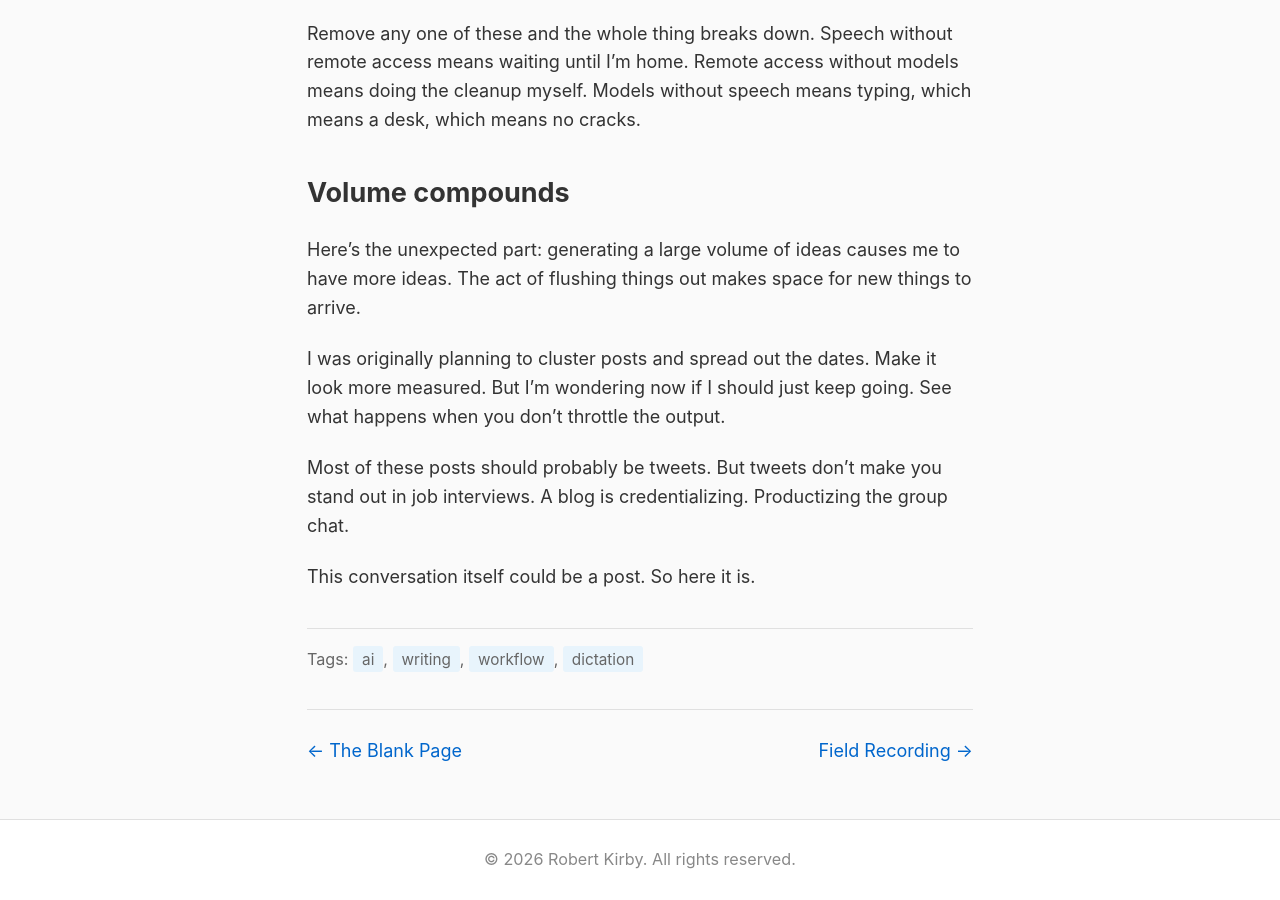
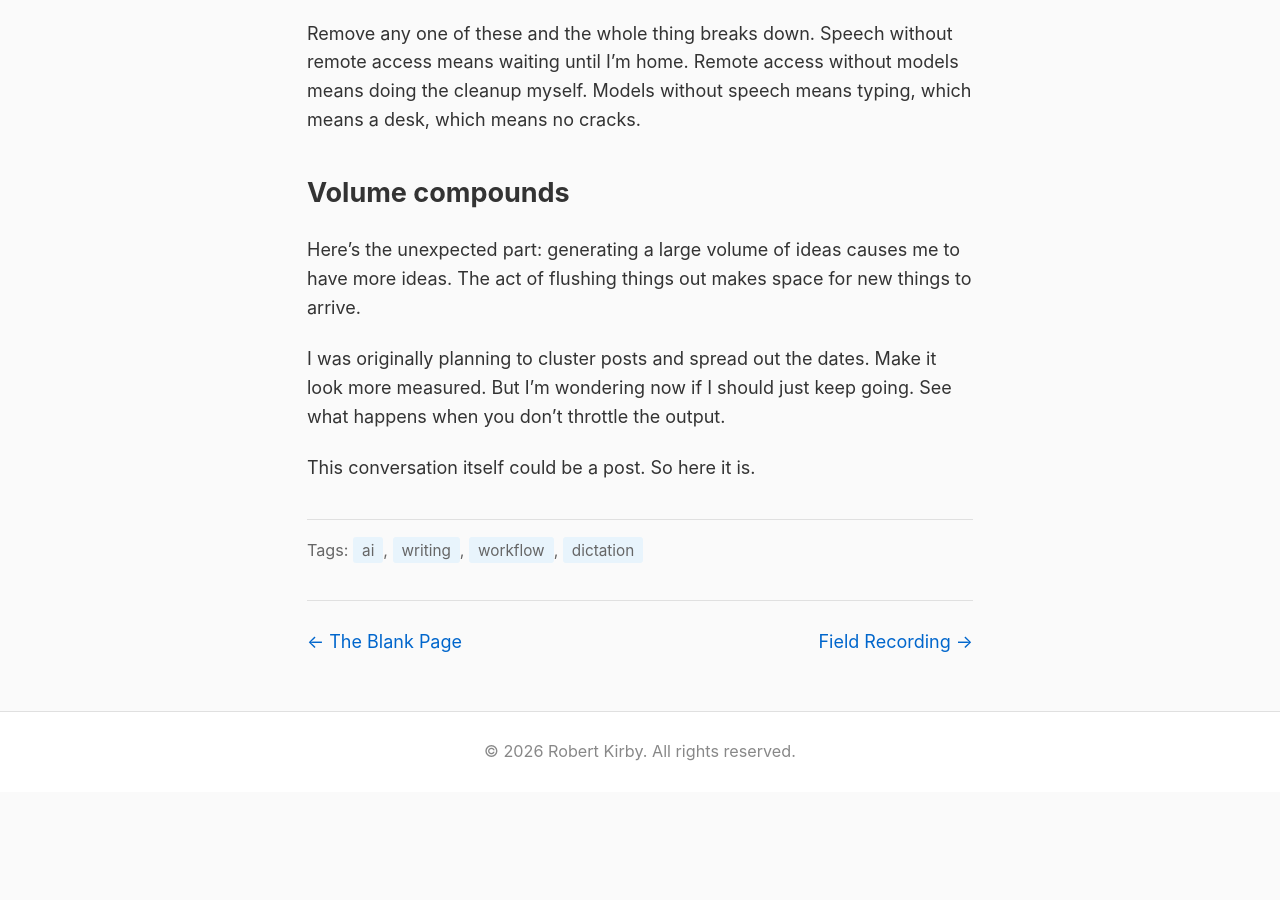
Before and after one commit to rob137/rob137.github.io, a Jekyll site: the page built from _posts/2026-01-04-fresh-and-stale.md, in a window 1280 px wide and 900 px high, scrolled down 1358 px. Built offline with Jekyll 4.4.1, drawn with Linux system fonts in a browser that asks for light colours; after the commit the page ends 2150 px from its top, so only the background shows below that.

Commit message:
Drop job interviews / credentializing paragraph

```diff
--- a/_posts/2026-01-04-fresh-and-stale.md
+++ b/_posts/2026-01-04-fresh-and-stale.md
@@ -41,6 +41,4 @@ Here's the unexpected part: generating a large volume of ideas causes me to have
 
 I was originally planning to cluster posts and spread out the dates. Make it look more measured. But I'm wondering now if I should just keep going. See what happens when you don't throttle the output.
 
-Most of these posts should probably be tweets. But tweets don't make you stand out in job interviews. A blog is credentializing. Productizing the group chat.
-
 This conversation itself could be a post. So here it is.
```
